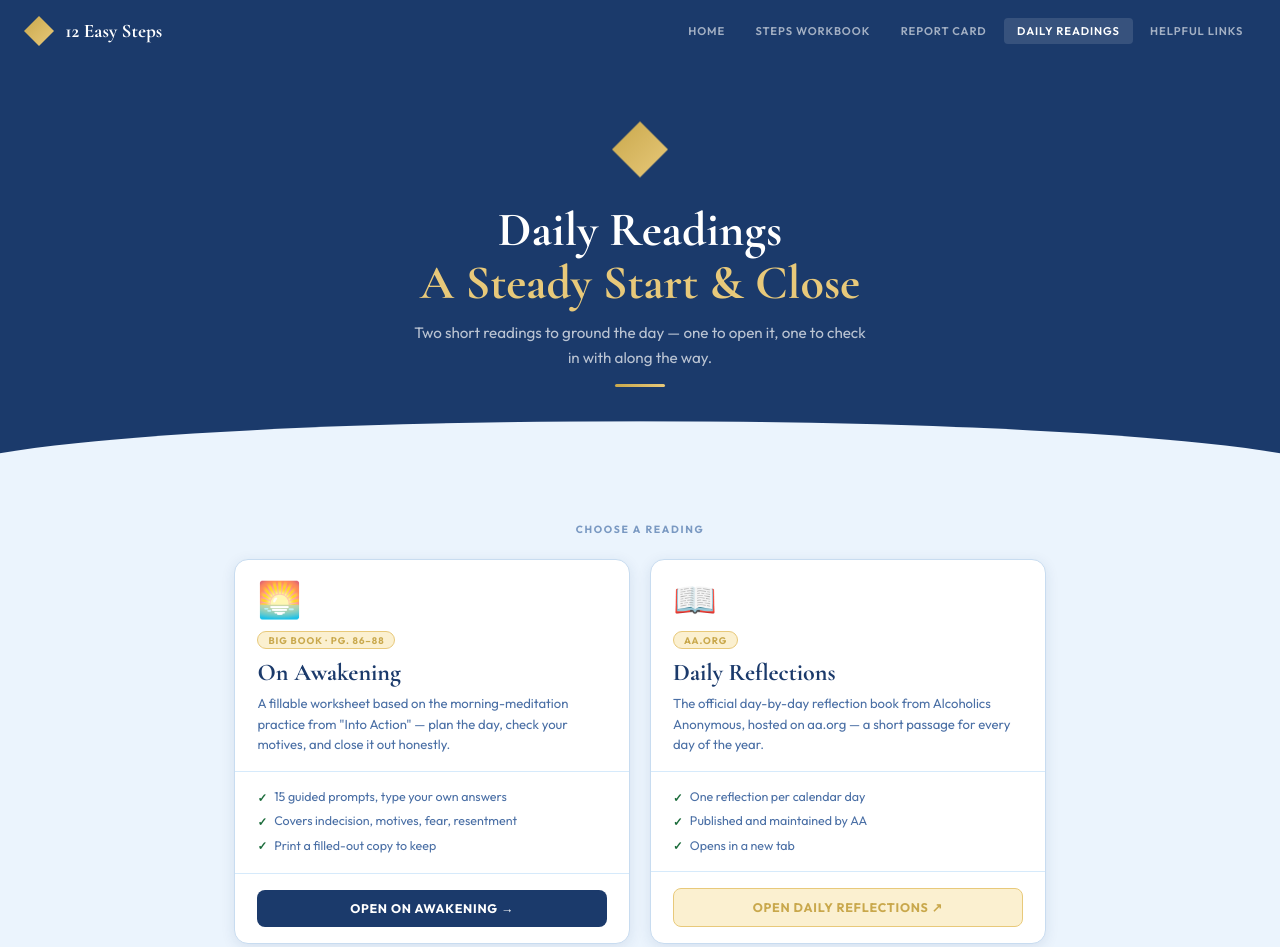
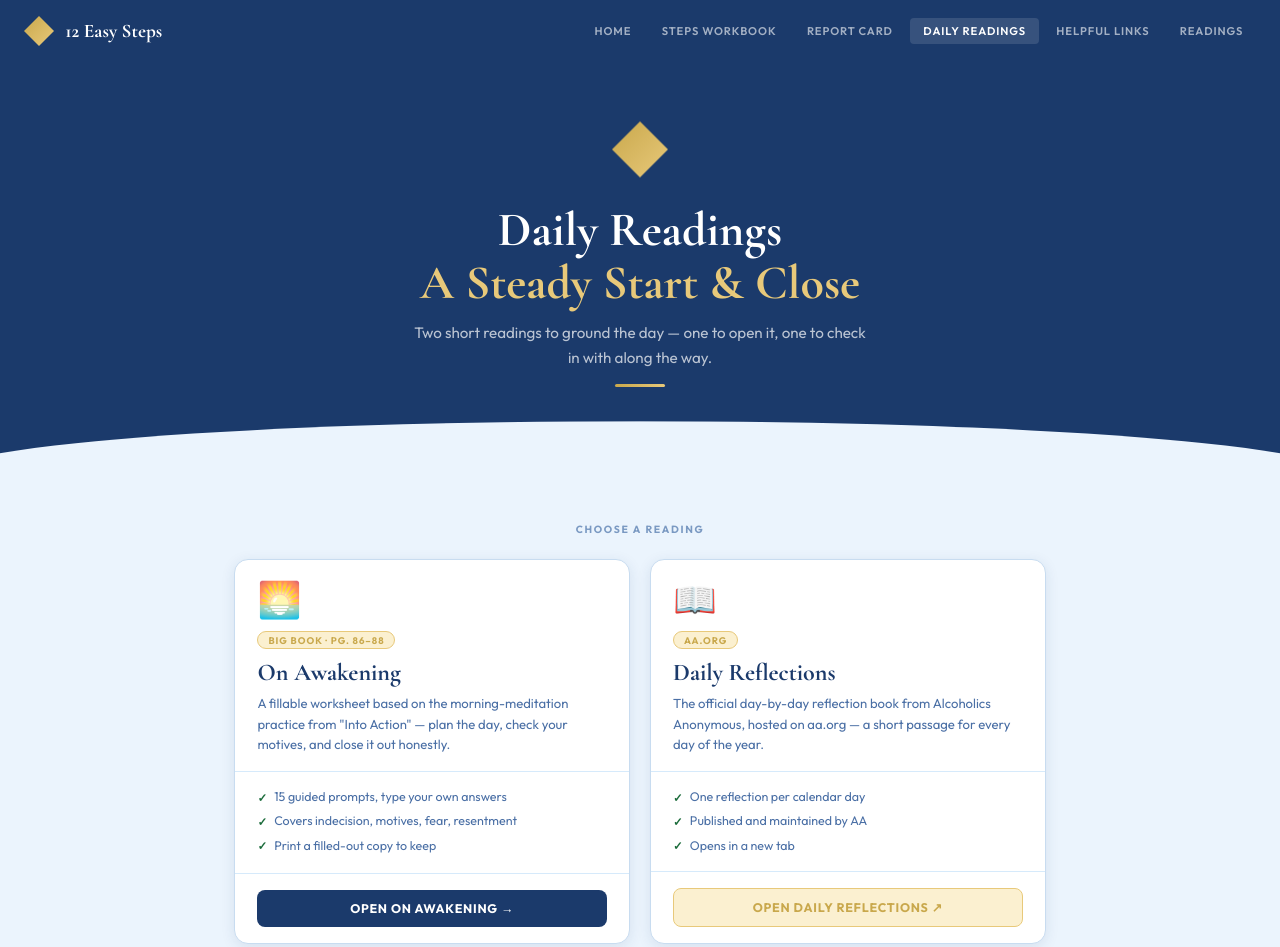
Before and after one commit to Sebastianshort624/12easysteps.org, a plain HTML site: page daily-readings/index.html in a window 1280 px wide. Shown: the top 947 px of the page. Drawn offline with nearby package versions, Linux system fonts and the light colour scheme.

Commit message:
Nav: add Readings entry for /readings/

```diff
--- a/daily-readings/index.html
+++ b/daily-readings/index.html
@@ -101,6 +101,7 @@ footer p{font-size:.68rem;color:rgba(255,255,255,.38);letter-spacing:.06em}
     <a href="https://12easysteps.org/report/" class="nav-link">Report Card</a>
     <a href="https://12easysteps.org/daily-readings/" class="nav-link active">Daily Readings</a>
     <a href="https://12easysteps.org/helpful-links/" class="nav-link">Helpful Links</a>
+    <a href="https://12easysteps.org/readings/" class="nav-link">Readings</a>
   </div>
 </nav>
 
```
